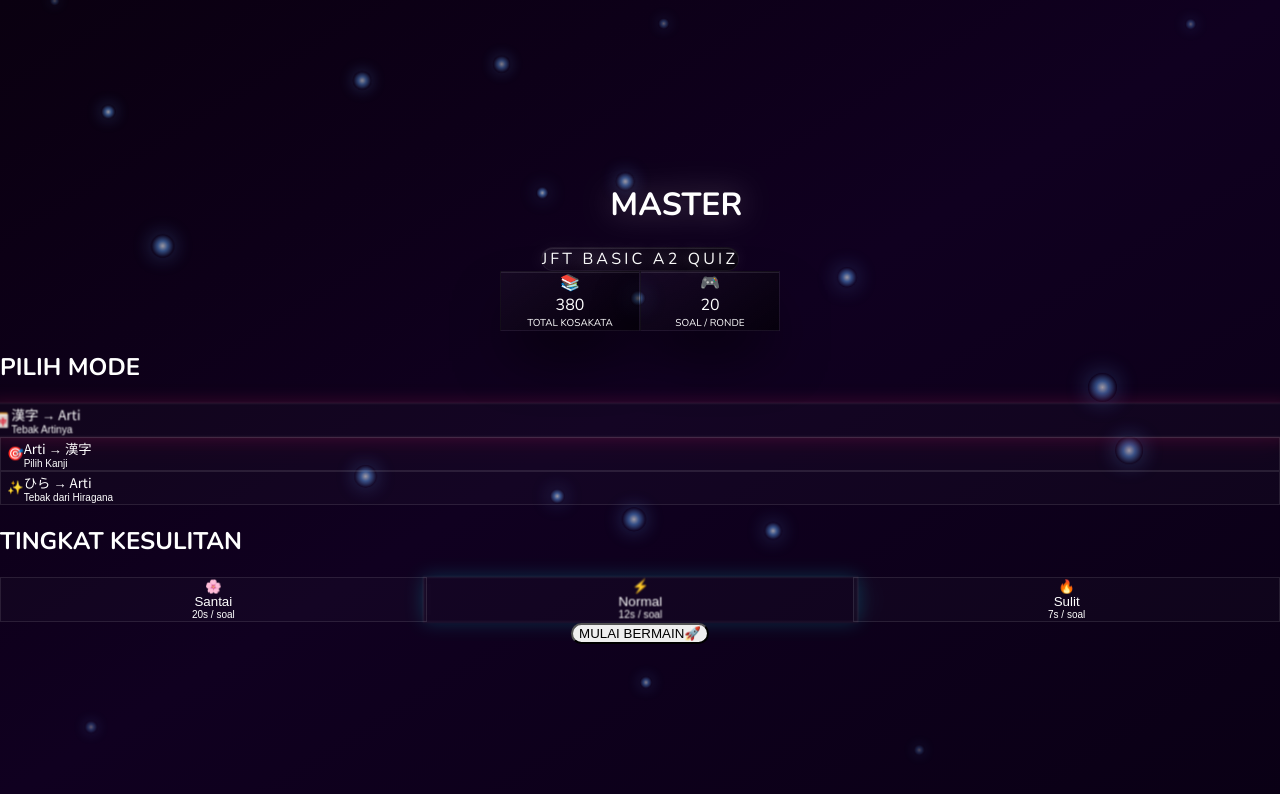
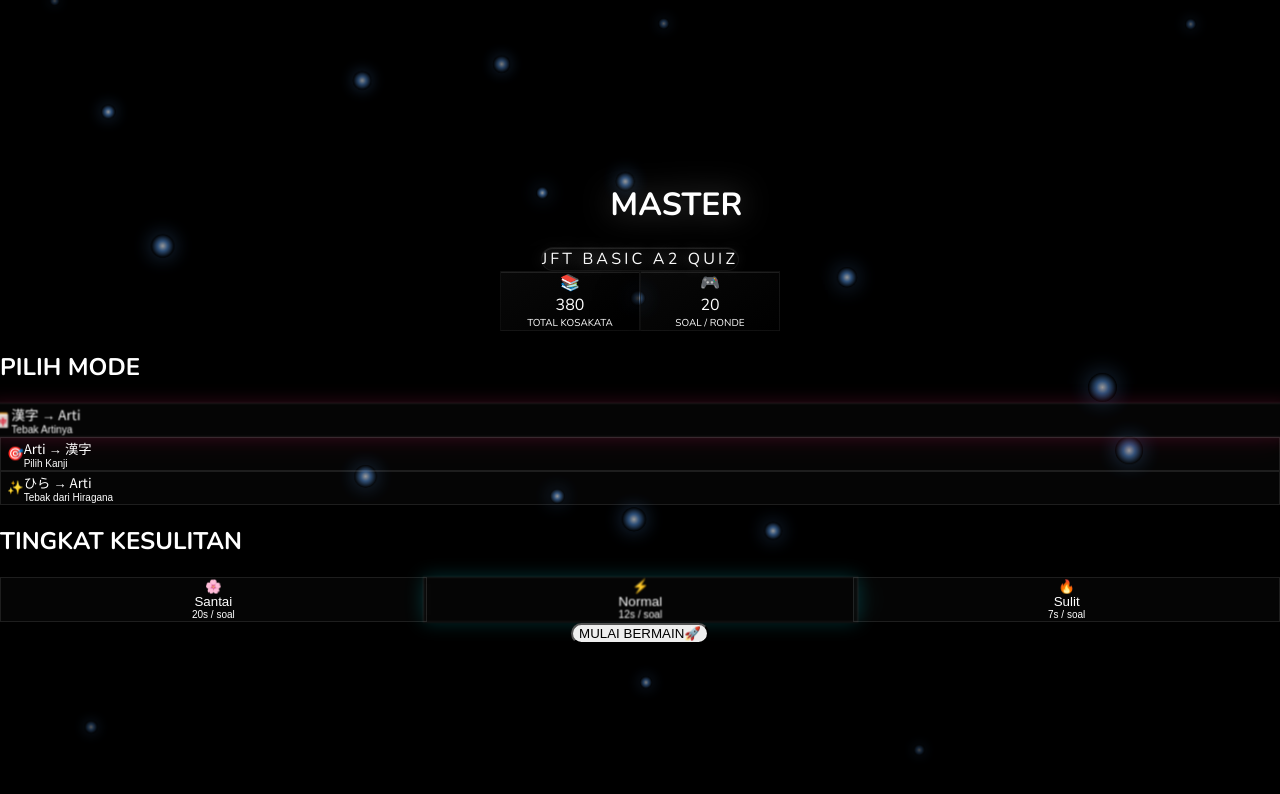
Before and after one commit to miqbaljaffar/kanji-game, a Next.js app: page / in a window 1280 px wide. Shown: the top 794 px of the page. Built offline with nearby package versions, Linux system fonts and the light colour scheme.

Commit message:
fix warna

```diff
--- a/app/globals.css
+++ b/app/globals.css
@@ -10,8 +10,8 @@
   --font-body: 'Nunito', sans-serif;
   --font-jp: 'Noto Sans JP', sans-serif;
 
-  /* Palet Warna Eksklusif: Hitam, Putih, Biru */
-  --theme-bg: #030305;
+  /* Palet Warna Eksklusif: Hitam pekat, Putih, Biru */
+  --theme-bg: #000000;
   --theme-blue-light: #60a5fa;
   --theme-blue-main: #2563eb;
   --theme-blue-dark: #1e3a8a;
@@ -23,7 +23,7 @@
   .glass-panel {
     backdrop-filter: blur(24px);
     -webkit-backdrop-filter: blur(24px);
-    background: linear-gradient(145deg, rgba(255, 255, 255, 0.03) 0%, rgba(0, 0, 0, 0.6) 100%);
+    background: linear-gradient(145deg, rgba(255, 255, 255, 0.03) 0%, rgba(0, 0, 0, 0.8) 100%);
     box-shadow: 0 30px 60px -15px rgba(0, 0, 0, 0.9), inset 0 1px 0 rgba(255, 255, 255, 0.1);
     border: 1px solid rgba(255, 255, 255, 0.05);
   }
@@ -53,7 +53,7 @@ html, body {
   margin: 0;
   padding: 0;
   font-family: var(--font-body);
-  background-color: var(--theme-bg);
+  background-color: var(--theme-bg) !important;
   color: var(--theme-white);
   overflow-x: hidden;
 }
--- a/app/page.tsx
+++ b/app/page.tsx
@@ -27,16 +27,17 @@ export default function Home() {
   } = useGame();
 
   return (
-    <div className="relative min-h-screen bg-gradient-to-br from-[#0a0010] via-[#100020] to-[#0a0015] overflow-hidden">
+    // Dihapus bg-gradient-to-br dari ungu ke hitam, sekarang menggunakan latar hitam pekat murni
+    <div className="relative min-h-screen bg-black overflow-hidden">
       {/* Atmospheric backgrounds */}
       <GridOverlay />
       <SakuraBackground />
       <ShootingStars />
 
-      {/* Ambient glow blobs */}
-      <div className="fixed top-20 left-10 w-72 h-72 rounded-full bg-pink-600/10 blur-[80px] pointer-events-none" />
-      <div className="fixed bottom-20 right-10 w-72 h-72 rounded-full bg-cyan-600/10 blur-[80px] pointer-events-none" />
-      <div className="fixed top-1/2 left-1/2 -translate-x-1/2 -translate-y-1/2 w-96 h-96 rounded-full bg-purple-600/5 blur-[100px] pointer-events-none" />
+      {/* Ambient glow blobs - Dikonversi ke tema Hitam, Putih, Biru (menghilangkan pink & ungu) */}
+      <div className="fixed top-20 left-10 w-72 h-72 rounded-full bg-blue-500/10 blur-[80px] pointer-events-none" />
+      <div className="fixed bottom-20 right-10 w-72 h-72 rounded-full bg-cyan-400/5 blur-[80px] pointer-events-none" />
+      <div className="fixed top-1/2 left-1/2 -translate-x-1/2 -translate-y-1/2 w-96 h-96 rounded-full bg-blue-900/10 blur-[100px] pointer-events-none" />
 
       {/* Game States */}
       {gameState === "home" && <HomeScreen onStart={startGame} />}
```
